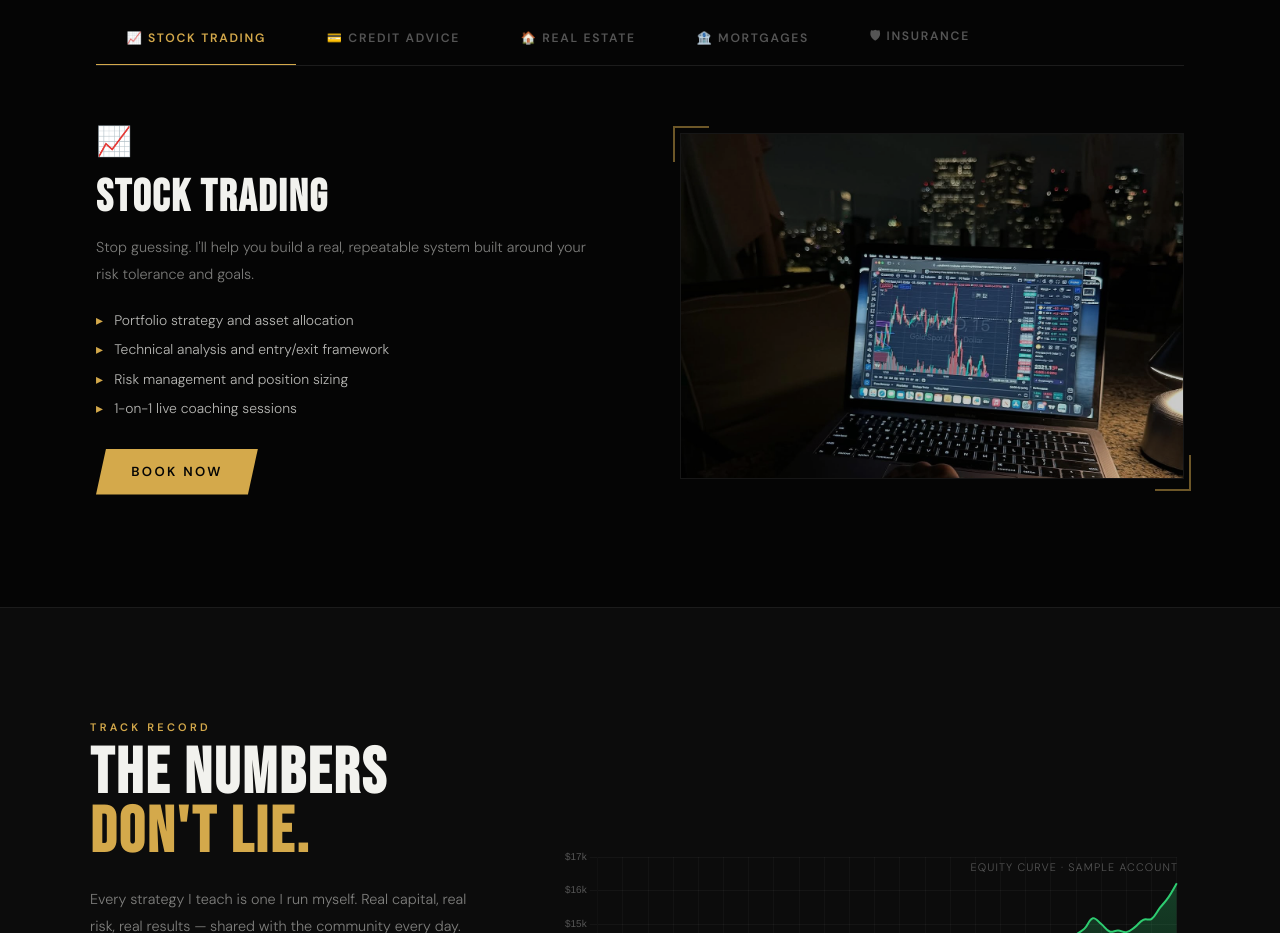
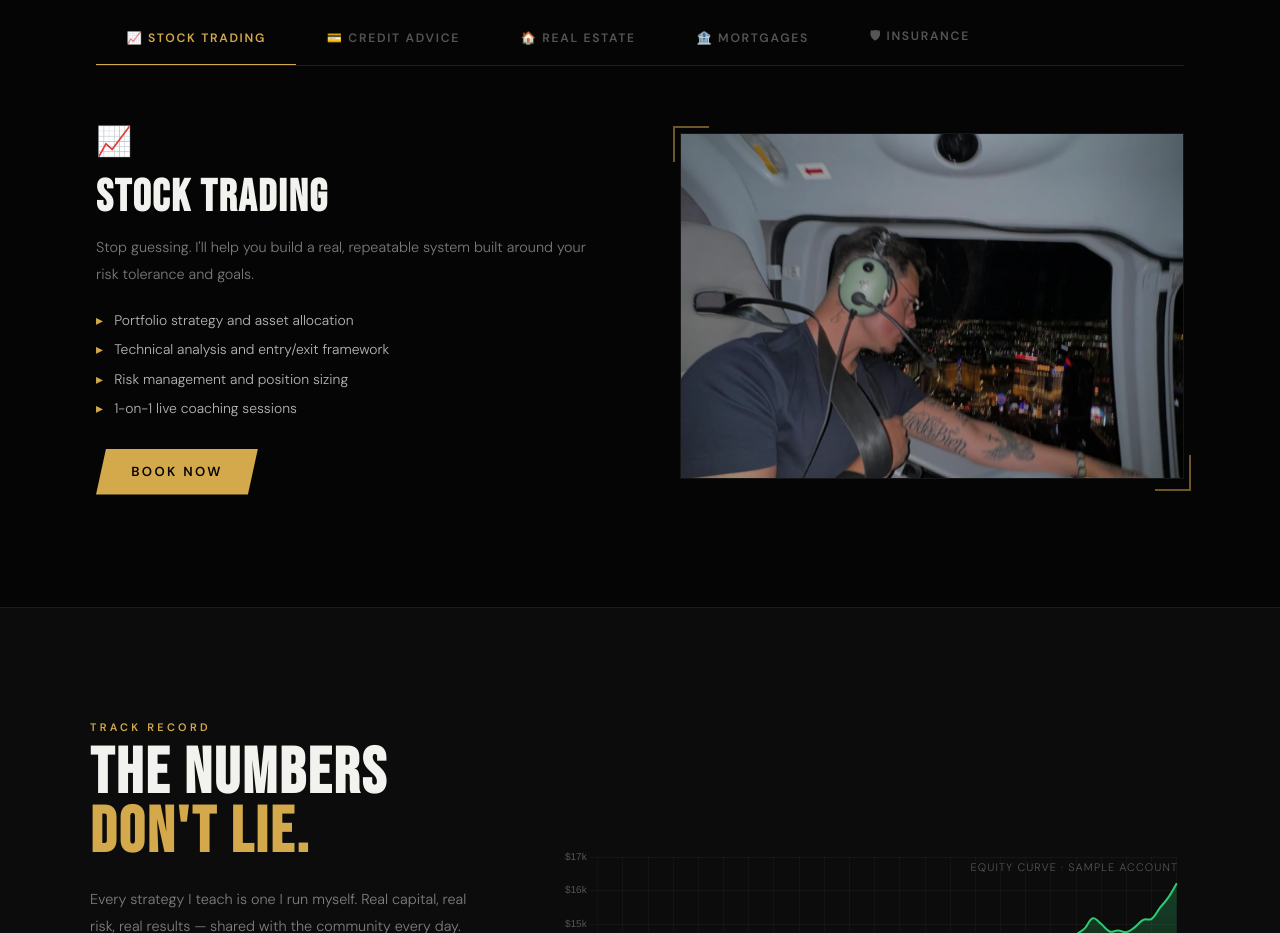
Before and after one commit to benthomas66/stratstoneclient, a website: page index.html in a window 1280 px wide. Shown: the part 1360-2293 px from the top of the page. Drawn offline with nearby package versions, Linux system fonts and the light colour scheme.

Commit message:
Initial Stratstone site

```diff
--- a/index.html
+++ b/index.html
@@ -436,7 +436,7 @@ footer p{font-size:0.72rem;color:var(--muted)}
       <a href="#contact" class="btn-gold">Book Now</a>
     </div>
     <div class="t-visual">
-      <img src="/images/trading.jpeg" class="t-img" alt="Trading">
+      <img src="/images/heli.jpeg" class="t-img" alt="Trading">
       <div class="corner tl"></div><div class="corner br"></div>
     </div>
   </div>
```
